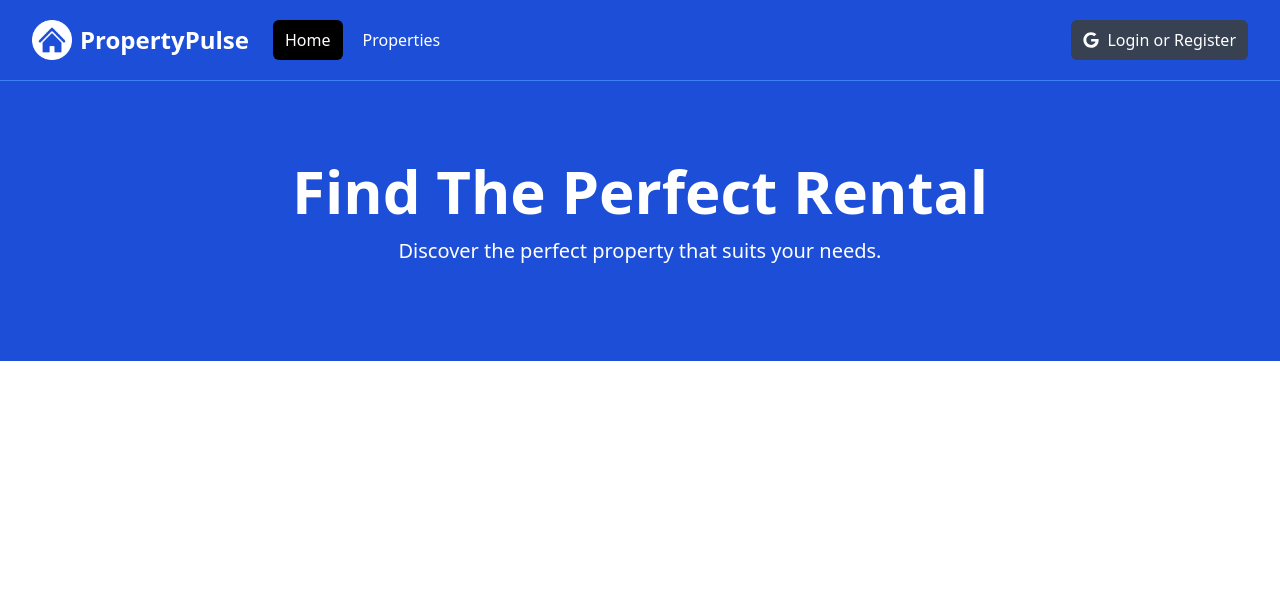
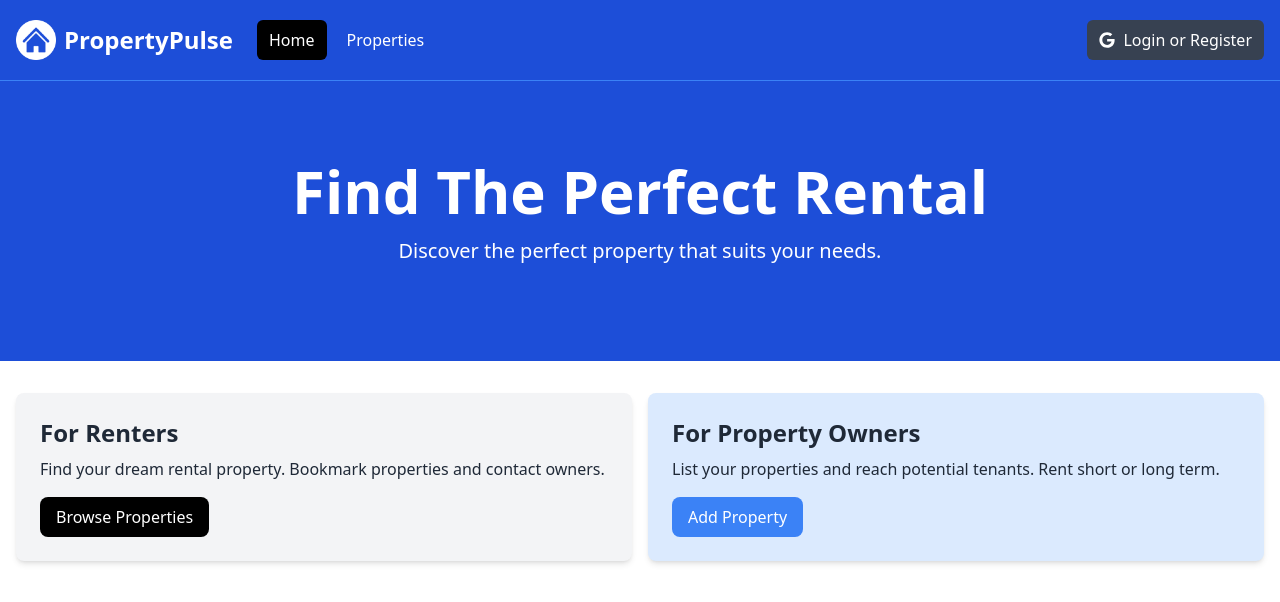
Before and after one commit to Palinana/property-hub, a Next.js app: page / in a window 1280 px wide. Shown: the top 602 px of the page. Built offline with nearby package versions, Linux system fonts and the light colour scheme.

Commit message:
Added info boxes component

```diff
--- a/app/page.js
+++ b/app/page.js
@@ -1,11 +1,13 @@
 import React from 'react';
 import Link from 'next/link';
 import Hero from '@/components/Homepage/Hero';
+import InfoBoxes from '@/components/Homepage/InfoBoxes';
 
 const HomePage = () => {
   return (
     <>
         <Hero />
+        <InfoBoxes />
     </>
   )
 }
--- /dev/null
+++ b/components/Homepage/InfoBox.js
@@ -0,0 +1,22 @@
+const InfoBox = ({
+    heading,
+    backgroundColor = 'bg-gray-100',
+    textColor = 'text-gray-800',
+    buttonInfo,
+    children,
+}) => {
+    return (
+        <div className={`${backgroundColor} p-6 rounded-lg shadow-md`}>
+            <h2 className={`${textColor} text-2xl font-bold`}>{heading}</h2>
+            <p className={`${textColor} mt-2 mb-4`}>{children}</p>
+            <a
+                href={buttonInfo.link}
+                className={`inline-block ${buttonInfo.backgroundColor} text-white rounded-lg px-4 py-2 hover:opacity-80`}
+            >
+                {buttonInfo.text}
+            </a>
+        </div>
+    )
+}
+
+export default InfoBox;
--- /dev/null
+++ b/components/Homepage/InfoBoxes.js
@@ -0,0 +1,39 @@
+import InfoBox from './InfoBox';
+
+const InfoBoxes = () => {
+    return (
+        <section>
+            <div className='container-xl lg:container m-auto'>
+                <div className='grid grid-cols-1 md:grid-cols-2 gap-4 p-4 rounded-lg'>
+                <InfoBox
+                    heading='For Renters'
+                    backgroundColor='bg-gray-100'
+                    buttonInfo={{
+                    text: 'Browse Properties',
+                    link: '/properties',
+                    backgroundColor: 'bg-black',
+                    }}
+                >
+                    Find your dream rental property. Bookmark properties and contact
+                    owners.
+                </InfoBox>
+
+                <InfoBox
+                    heading='For Property Owners'
+                    backgroundColor='bg-blue-100'
+                    buttonInfo={{
+                    text: 'Add Property',
+                    link: '/properties/add',
+                    backgroundColor: 'bg-blue-500',
+                    }}
+                >
+                    List your properties and reach potential tenants. Rent short or long
+                    term.
+                </InfoBox>
+                </div>
+            </div>
+        </section>
+    )
+}
+
+export default InfoBoxes;
--- a/components/Navigation/Navbar.js
+++ b/components/Navigation/Navbar.js
@@ -16,7 +16,7 @@ const Navbar = () => {
 
     return (
         <nav className="bg-blue-700 border-b border-blue-500">
-            <div className="mx-auto max-w-7xl px-2 sm:px-6 lg:px-8">
+            <div className="mx-auto max-w-7xl px-2 sm:px-4">
                 <div className="relative flex h-20 items-center justify-between">
                     <div className="absolute inset-y-0 left-0 flex items-center md:hidden">
 
```
